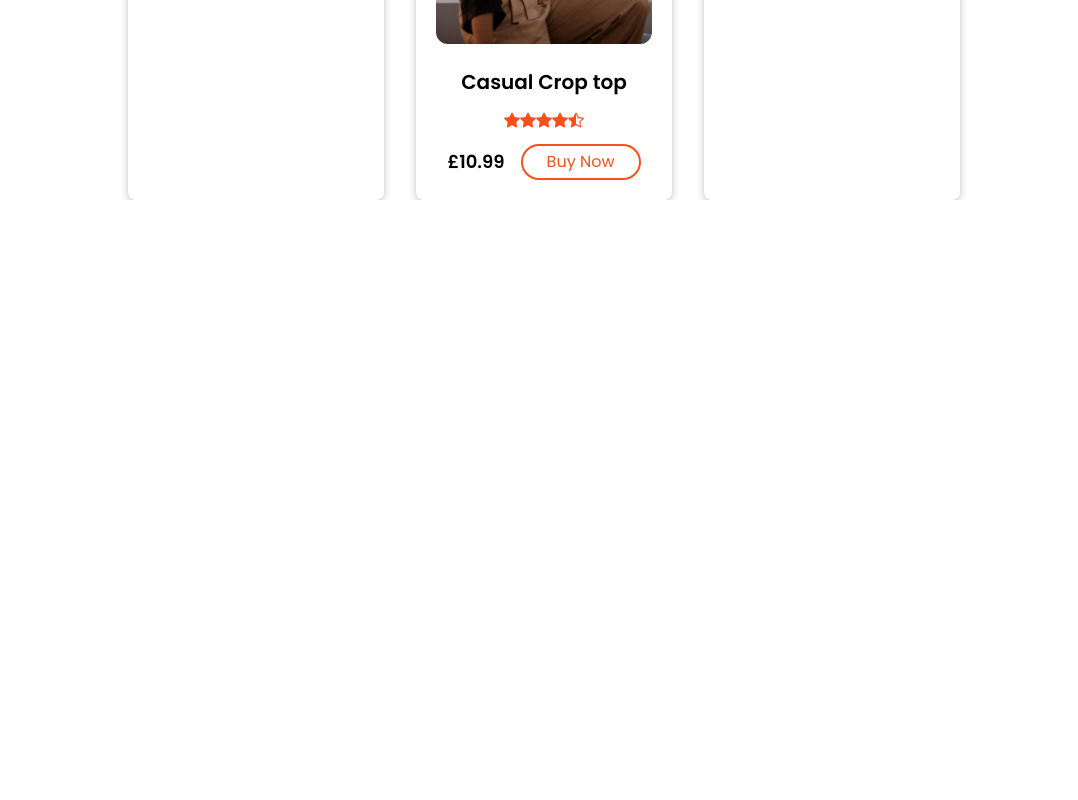
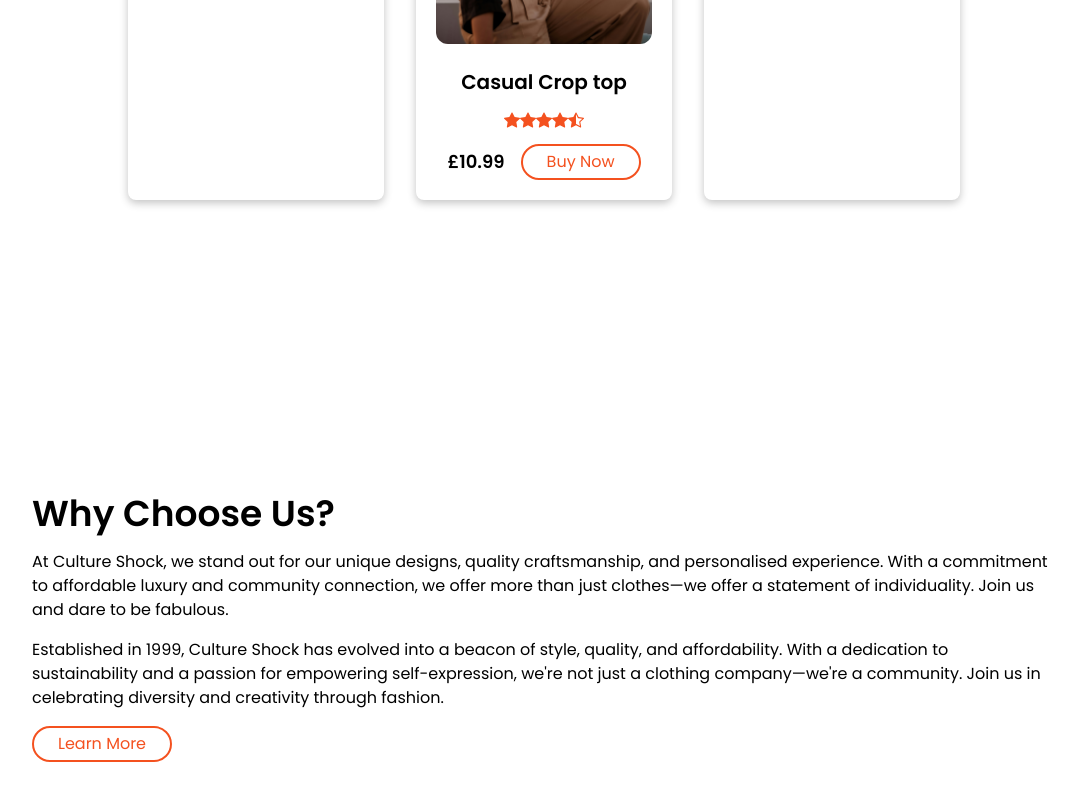
Before and after one commit to mureum/Projects-, a React (Vite) app: page / in a window 1280 px wide. Shown: the part 1868-2668 px from the top of the page, without its empty margins (96-1174 px from the left). Before the commit the page ends 2068 px from the top, so only its background shows below. Built offline with nearby package versions, Linux system fonts and the light colour scheme.

Commit message:
Added "About Us" Component.

```diff
--- a/src/App.jsx
+++ b/src/App.jsx
@@ -2,12 +2,14 @@ import React from "react";
 import Navbar from "./components/Navbar";
 import Home from "./components/Home";
 import Clothes from "./components/Clothes";
+import About from "./components/About";
+
+
 
 const App = () => {
   return (
     <div>
       <Navbar />
-
 
         <div id="home">
           <Home />
@@ -17,7 +19,9 @@ const App = () => {
           <Clothes />
         </div>
 
-
+        <div id="about">
+          <About />
+        </div>
 
     </div>
   );
--- /dev/null
+++ b/src/components/About.jsx
@@ -0,0 +1,28 @@
+import React from "react";
+import img from "../assets/img/about.jpg";
+import Button from "../layouts/Button";
+
+const About = () => {
+  return (
+    <div className="min-h-screen flex flex-col lg:flex-row justify-center items-center lg:px-32 px-5">
+
+
+      <div className=" space-y-4 lg:pt-14">
+        <h1 className=" font-semibold text-4xl text-center md:text-start">
+          Why Choose Us?
+        </h1>
+        <p>
+        At Culture Shock, we stand out for our unique designs, quality craftsmanship, and personalised experience. With a commitment to affordable luxury and community connection, we offer more than just clothes—we offer a statement of individuality. Join us and dare to be fabulous.
+        </p>
+        <p>
+        Established in 1999, Culture Shock has evolved into a beacon of style, quality, and affordability. With a dedication to sustainability and a passion for empowering self-expression, we're not just a clothing company—we're a community. Join us in celebrating diversity and creativity through fashion.
+        </p>
+        <div className=" flex justify-center lg:justify-start">
+          <Button title="Learn More" />
+        </div>
+      </div>
+    </div>
+  );
+};
+
+export default About;
```
Lines whose indentation alone changed are shown as unchanged.
